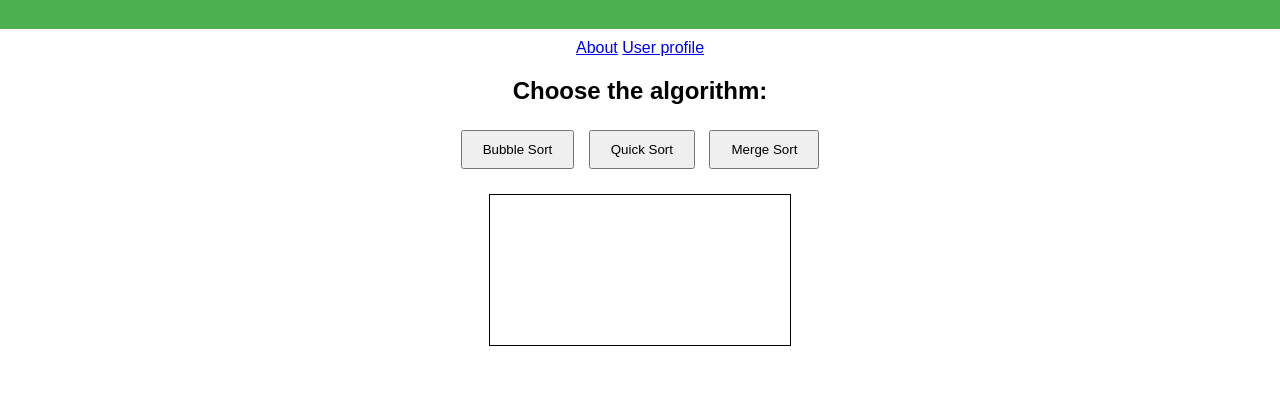
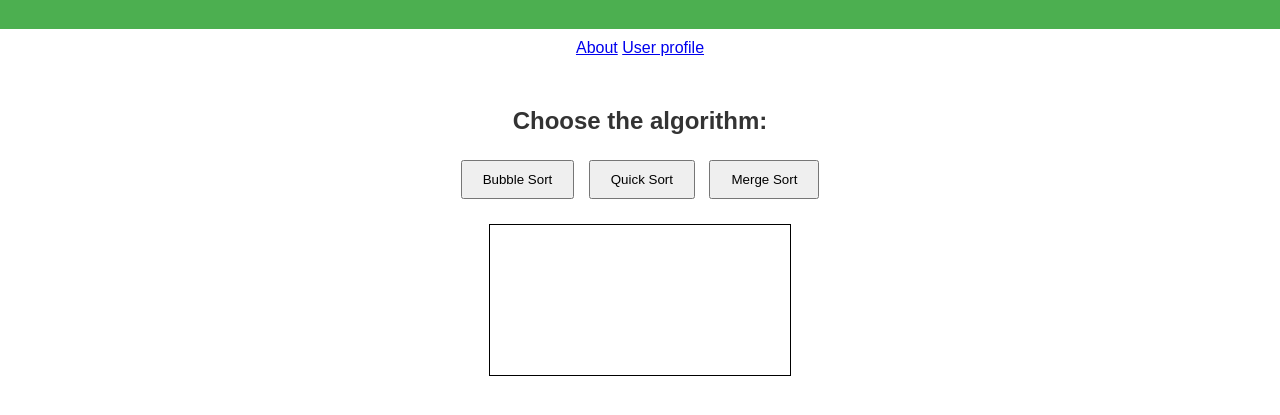
Before and after one commit to matadamczyk/Sorting-Visualization, a website with bundled scripts: page views/index.html in a window 1280 px wide. Shown: the part 71-486 px from the top of the page. Built offline with nearby package versions, Linux system fonts and the light colour scheme.

Commit message:
fix: added server fixes

```diff
--- a/public/css/style.css
+++ b/public/css/style.css
@@ -26,3 +26,11 @@ canvas {
   display: block;
   margin: 20px auto;
 }
+
+main {
+  padding: 20px;
+}
+
+h2 {
+  color: #333;
+}
--- a/views/index.html
+++ b/views/index.html
@@ -5,6 +5,7 @@
     <meta name="viewport" content="width=device-width, initial-scale=1.0" />
     <title>Sorting Visualizer</title>
     <link rel="stylesheet" href="../public/css/style.css" />
+    <link rel="icon" href="../public/assets/favicon.ico" />
   </head>
   <body>
     <header>
```
Also changed, not shown: server/server.js (+22 -1 lines).
